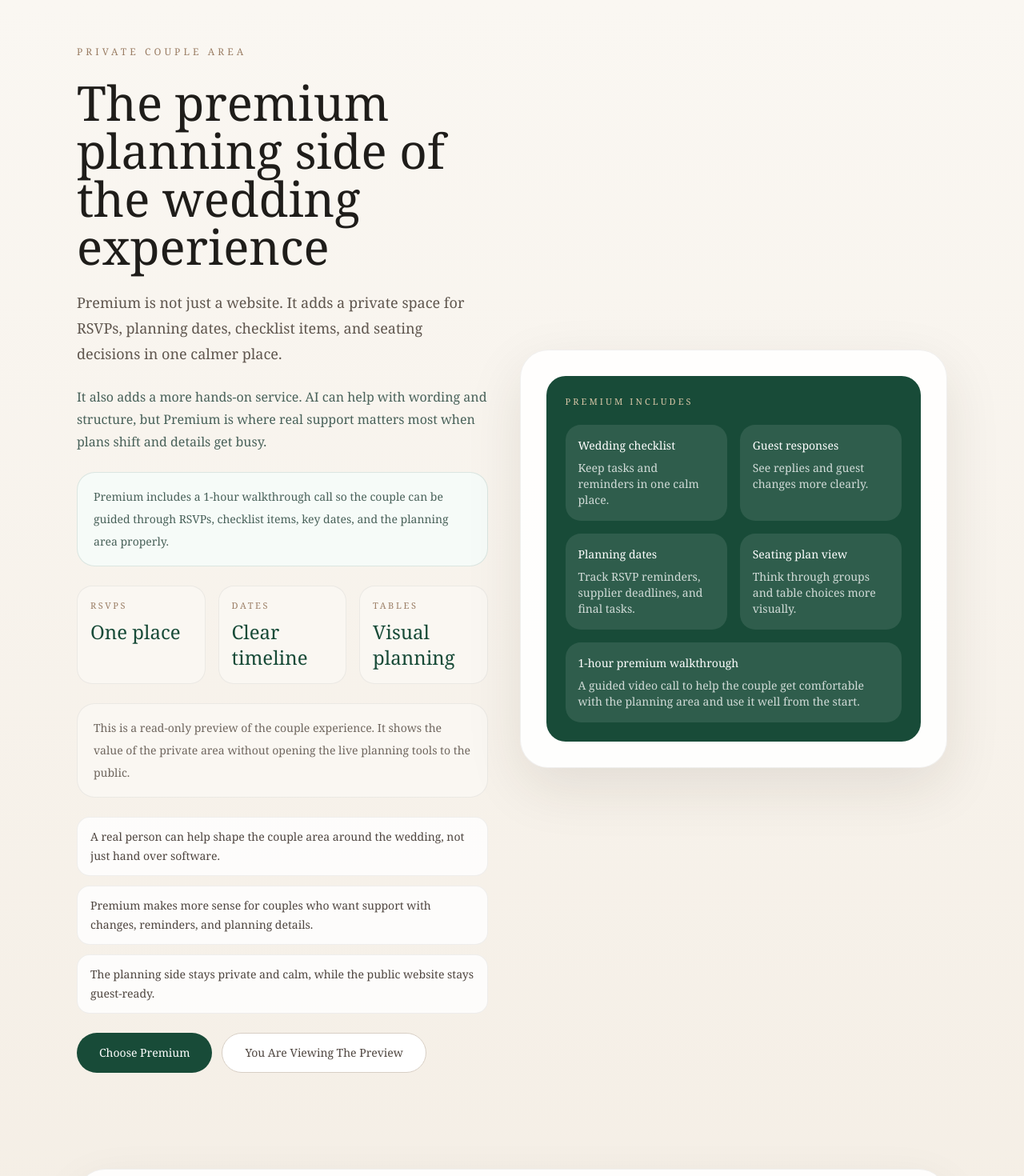
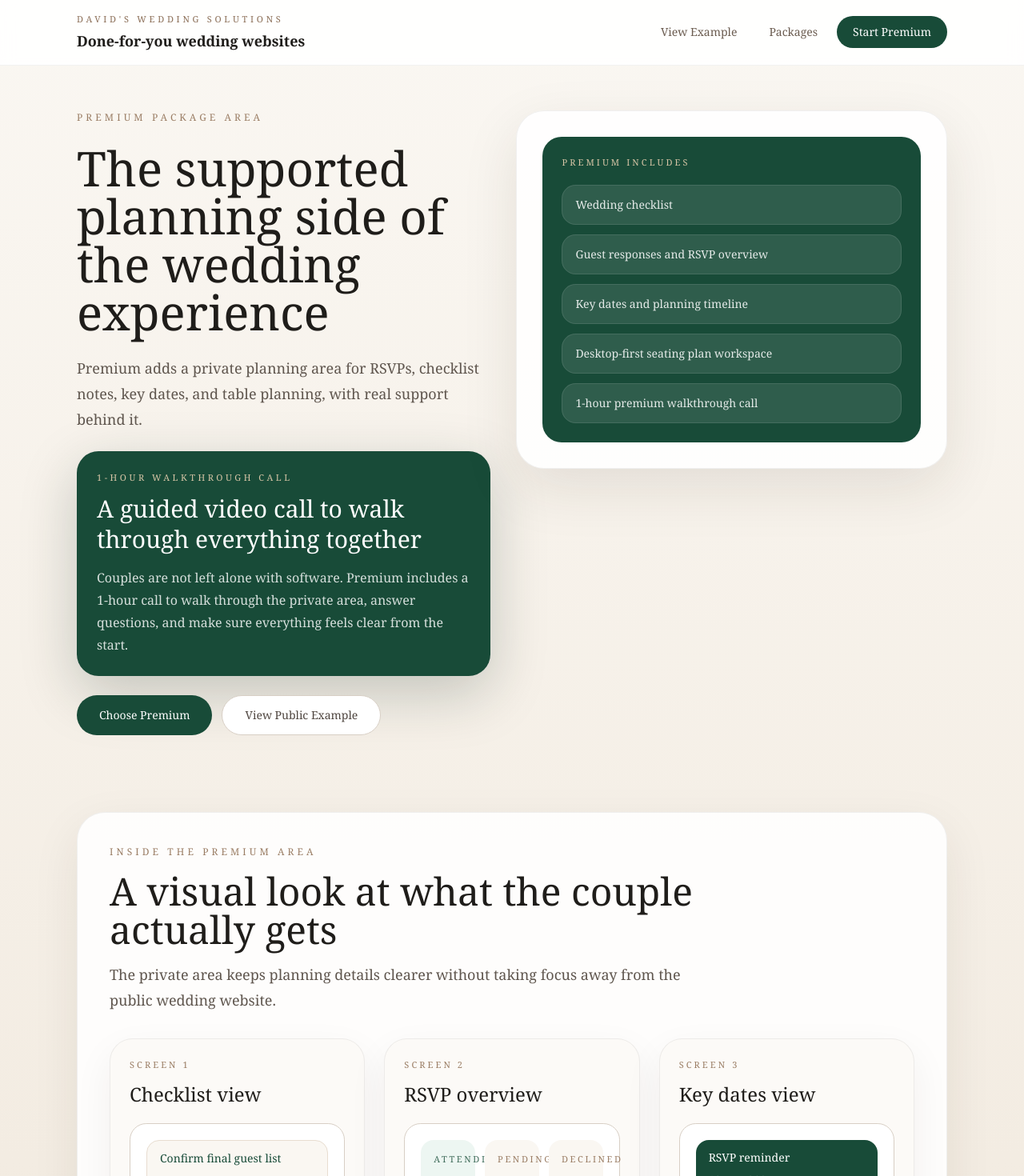
Before and after one commit to dh1612/wedding-website-platform, a Next.js app: page /couple-area in a window 1280 px wide. Shown: the top 1470 px of the page at 80% size. Built offline with nearby package versions, Linux system fonts and the light colour scheme.

Commit message:
Refocus premium page on support and simplify content

```diff
--- a/app/couple-area/page.tsx
+++ b/app/couple-area/page.tsx
@@ -23,117 +23,156 @@ const featureCards = [
   }
 ];
 
-const supportCards = [
-  "A real person can help shape the couple area around the wedding, not just hand over software.",
-  "Premium makes more sense for couples who want support with changes, reminders, and planning details.",
-  "The planning side stays private and calm, while the public website stays guest-ready."
+const includedItems = [
+  "Wedding checklist",
+  "Guest responses and RSVP overview",
+  "Key dates and planning timeline",
+  "Desktop-first seating plan workspace",
+  "1-hour premium walkthrough call"
 ];
 
 export default function CoupleAreaPage() {
   return (
     <main className="min-h-screen bg-[linear-gradient(180deg,#faf7f2_0%,#f3ece2_55%,#e8ddd0_100%)] text-[#1f1d1a]">
-      <section className="mx-auto w-full max-w-6xl px-6 pb-12 pt-14 lg:px-8 lg:pb-20">
-        <div className="grid gap-10 lg:grid-cols-[0.98fr_1.02fr] lg:items-center">
+      <header className="sticky top-0 z-30 border-b border-black/5 bg-white/90 backdrop-blur">
+        <div className="mx-auto flex w-full max-w-6xl items-center justify-between gap-4 px-6 py-4 lg:px-8">
+          <div>
+            <p className="text-[11px] uppercase tracking-[0.34em] text-[#8b6e56]">
+              David&apos;s Wedding Solutions
+            </p>
+            <p className="mt-1 text-lg font-semibold">Done-for-you wedding websites</p>
+          </div>
+
+          <nav className="hidden items-center gap-2 md:flex">
+            <Link
+              href="/#example"
+              className="rounded-full px-4 py-2 text-sm text-[#6b5c50] transition hover:bg-white"
+            >
+              View Example
+            </Link>
+            <Link
+              href="/#packages"
+              className="rounded-full px-4 py-2 text-sm text-[#6b5c50] transition hover:bg-white"
+            >
+              Packages
+            </Link>
+            <Link
+              href="/get-started?package=premium"
+              className="inline-flex items-center justify-center rounded-full bg-[#184b38] px-5 py-2.5 text-sm font-medium text-white transition hover:bg-[#215b45]"
+            >
+              Start Premium
+            </Link>
+          </nav>
+
+          <details className="relative md:hidden">
+            <summary className="flex h-11 w-11 cursor-pointer list-none items-center justify-center rounded-full border border-black/8 bg-white text-[#184b38] [&::-webkit-details-marker]:hidden">
+              <span className="text-2xl leading-none">≡</span>
+            </summary>
+            <div className="absolute right-0 top-[calc(100%+0.75rem)] w-72 rounded-[1.5rem] border border-black/6 bg-white p-4 shadow-[0_20px_50px_rgba(52,35,24,0.12)]">
+              <div className="flex flex-col gap-2">
+                <Link
+                  href="/#example"
+                  className="rounded-xl px-4 py-3 text-sm text-[#4e453f] hover:bg-[#faf7f2]"
+                >
+                  View Example
+                </Link>
+                <Link
+                  href="/#packages"
+                  className="rounded-xl px-4 py-3 text-sm text-[#4e453f] hover:bg-[#faf7f2]"
+                >
+                  Packages
+                </Link>
+                <Link
+                  href="/get-started?package=premium"
+                  className="mt-2 inline-flex items-center justify-center rounded-full bg-[#184b38] px-5 py-3 text-sm font-medium text-white"
+                >
+                  Start Premium
+                </Link>
+              </div>
+            </div>
+          </details>
+        </div>
+      </header>
+
+      <section className="mx-auto w-full max-w-6xl px-6 pb-12 pt-14 lg:px-8 lg:pb-16">
+        <div className="grid gap-8 lg:grid-cols-[0.98fr_1.02fr] lg:items-start">
           <div className="space-y-6">
-            <p className="text-[12px] uppercase tracking-[0.34em] text-[#9a7d64]">Private Couple Area</p>
+            <p className="text-[12px] uppercase tracking-[0.34em] text-[#9a7d64]">
+              Premium Package Area
+            </p>
             <h1 className="text-5xl leading-none sm:text-6xl">
-              The premium planning side of the wedding experience
+              The supported planning side of the wedding experience
             </h1>
             <p className="max-w-2xl text-lg leading-8 text-[#5f564e]">
-              Premium is not just a website. It adds a private space for RSVPs, planning dates, checklist items, and seating decisions in one calmer place.
+              Premium adds a private planning area for RSVPs, checklist notes, key dates, and
+              table planning, with real support behind it.
             </p>
-            <p className="max-w-2xl text-base leading-7 text-[#486159]">
-              It also adds a more hands-on service. AI can help with wording and structure, but
-              Premium is where real support matters most when plans shift and details get busy.
-            </p>
-            <div className="rounded-[1.4rem] border border-[#184b38]/12 bg-[#f6fbf8] px-5 py-4 text-sm leading-7 text-[#486159]">
-              Premium includes a 1-hour walkthrough call so the couple can be guided through RSVPs,
-              checklist items, key dates, and the planning area properly.
+
+            <div className="rounded-[1.7rem] border border-[#184b38]/14 bg-[#184b38] p-6 text-white shadow-[0_22px_70px_rgba(18,39,31,0.22)]">
+              <p className="text-[11px] uppercase tracking-[0.32em] text-[#d8c6a7]">
+                1-Hour Walkthrough Call
+              </p>
+              <h2 className="mt-3 text-3xl leading-tight">
+                A guided video call to walk through everything together
+              </h2>
+              <p className="mt-4 text-base leading-7 text-white/82">
+                Couples are not left alone with software. Premium includes a 1-hour call to walk
+                through the private area, answer questions, and make sure everything feels clear
+                from the start.
+              </p>
             </div>
-            <div className="grid gap-4 sm:grid-cols-3">
-              <div className="rounded-[1.2rem] border border-black/6 bg-[#faf7f2] px-4 py-4">
-                <p className="text-[11px] uppercase tracking-[0.24em] text-[#9a7d64]">RSVPs</p>
-                <p className="mt-2 text-2xl text-[#184b38]">One place</p>
-              </div>
-              <div className="rounded-[1.2rem] border border-black/6 bg-[#faf7f2] px-4 py-4">
-                <p className="text-[11px] uppercase tracking-[0.24em] text-[#9a7d64]">Dates</p>
-                <p className="mt-2 text-2xl text-[#184b38]">Clear timeline</p>
-              </div>
-              <div className="rounded-[1.2rem] border border-black/6 bg-[#faf7f2] px-4 py-4">
-                <p className="text-[11px] uppercase tracking-[0.24em] text-[#9a7d64]">Tables</p>
-                <p className="mt-2 text-2xl text-[#184b38]">Visual planning</p>
-              </div>
-            </div>
-            <div className="rounded-[1.4rem] border border-black/6 bg-[#faf7f2] px-5 py-4 text-sm leading-7 text-[#6f665e]">
-              This is a read-only preview of the couple experience. It shows the value of the private area without opening the live planning tools to the public.
-            </div>
-            <div className="grid gap-3">
-              {supportCards.map((item) => (
-                <div
-                  key={item}
-                  className="rounded-[1rem] border border-black/6 bg-white/80 px-4 py-3 text-sm leading-6 text-[#4e453f]"
-                >
-                  {item}
-                </div>
-              ))}
-            </div>
+
             <div className="flex flex-col gap-3 sm:flex-row">
               <Link
                 href="/get-started?package=premium"
                 className="inline-flex items-center justify-center rounded-full bg-[#184b38] px-7 py-3.5 text-center text-sm font-medium text-white transition hover:bg-[#215b45]"
-                style={{ color: "#ffffff", backgroundColor: "#184b38" }}
               >
                 Choose Premium
               </Link>
               <Link
-                href="/couple-area"
+                href="/wedding?theme=aegean-romance"
                 className="inline-flex items-center justify-center rounded-full border border-[#d8cfc5] bg-white px-7 py-3.5 text-center text-sm font-medium text-[#4e453f] transition hover:bg-[#faf7f2]"
-                style={{ color: "#4e453f", backgroundColor: "#ffffff" }}
               >
-                You Are Viewing The Preview
+                View Public Example
               </Link>
             </div>
           </div>
 
           <div className="rounded-[2.2rem] border border-black/6 bg-white/88 p-6 shadow-[0_24px_70px_rgba(52,35,24,0.1)] sm:p-8">
             <div className="rounded-[1.5rem] bg-[#184b38] p-6 text-white">
-              <p className="text-[11px] uppercase tracking-[0.28em] text-[#d8c6a7]">Premium Includes</p>
-              <div className="mt-5 grid gap-4 md:grid-cols-2">
-                <div className="rounded-[1.2rem] bg-white/10 p-4">
-                  <p className="text-sm font-medium">Wedding checklist</p>
-                  <p className="mt-2 text-sm text-white/78">Keep tasks and reminders in one calm place.</p>
-                </div>
-                <div className="rounded-[1.2rem] bg-white/10 p-4">
-                  <p className="text-sm font-medium">Guest responses</p>
-                  <p className="mt-2 text-sm text-white/78">See replies and guest changes more clearly.</p>
-                </div>
-                <div className="rounded-[1.2rem] bg-white/10 p-4">
-                  <p className="text-sm font-medium">Planning dates</p>
-                  <p className="mt-2 text-sm text-white/78">Track RSVP reminders, supplier deadlines, and final tasks.</p>
-                </div>
-                <div className="rounded-[1.2rem] bg-white/10 p-4">
-                  <p className="text-sm font-medium">Seating plan view</p>
-                  <p className="mt-2 text-sm text-white/78">Think through groups and table choices more visually.</p>
-                </div>
-                <div className="rounded-[1.2rem] bg-white/10 p-4 md:col-span-2">
-                  <p className="text-sm font-medium">1-hour premium walkthrough</p>
-                  <p className="mt-2 text-sm text-white/78">A guided video call to help the couple get comfortable with the planning area and use it well from the start.</p>
-                </div>
+              <p className="text-[11px] uppercase tracking-[0.28em] text-[#d8c6a7]">
+                Premium Includes
+              </p>
+              <div className="mt-5 grid gap-3">
+                {includedItems.map((item) => (
+                  <div
+                    key={item}
+                    className="rounded-[1.1rem] border border-white/10 bg-white/10 px-4 py-3 text-sm leading-6 text-white/88"
+                  >
+                    {item}
+                  </div>
+                ))}
               </div>
             </div>
           </div>
         </div>
       </section>
 
-      <section className="mx-auto w-full max-w-6xl px-6 py-6 lg:px-8 lg:py-10">
+      <section className="mx-auto w-full max-w-6xl px-6 py-4 lg:px-8 lg:py-8">
         <div className="rounded-[2.2rem] border border-black/6 bg-white/88 p-8 shadow-[0_20px_60px_rgba(52,35,24,0.08)] sm:p-10">
           <div className="max-w-3xl space-y-4">
-            <p className="text-[12px] uppercase tracking-[0.34em] text-[#9a7d64]">Inside The Experience</p>
-            <h2 className="text-4xl leading-none sm:text-5xl">A look at the kind of features included in the couple area</h2>
+            <p className="text-[12px] uppercase tracking-[0.34em] text-[#9a7d64]">
+              Inside The Premium Area
+            </p>
+            <h2 className="text-4xl leading-none sm:text-5xl">
+              A visual look at what the couple actually gets
+            </h2>
             <p className="text-lg leading-8 text-[#5f564e]">
-              Rather than opening the live private area from the sales page, this section shows the feel of it in a cleaner and more controlled way.
+              The private area keeps planning details clearer without taking focus away from the
+              public wedding website.
             </p>
           </div>
+
           <div className="mt-8 grid gap-6 xl:grid-cols-3">
             <div className="rounded-[1.8rem] border border-black/6 bg-[#fcfaf7] p-6 shadow-[0_18px_50px_rgba(52,35,24,0.06)]">
               <p className="text-[11px] uppercase tracking-[0.28em] text-[#9a7d64]">Screen 1</p>
@@ -220,7 +259,7 @@ export default function CoupleAreaPage() {
                 </div>
                 <div className="mt-4 rounded-[1rem] border border-[#e8ddd0] bg-[#faf7f2] px-4 py-3">
                   <p className="text-sm font-medium text-[#184b38]">A visual starting point for table planning</p>
-                  <p className="mt-2 text-sm text-[#6f665e]">Couples can think through groupings, awkward combinations, and top table choices before finalising the room plan.</p>
+                  <p className="mt-2 text-sm text-[#6f665e]">Best explored on desktop or tablet when the couple is ready to map things out properly.</p>
                 </div>
               </div>
             </div>
@@ -228,7 +267,7 @@ export default function CoupleAreaPage() {
         </div>
       </section>
 
-      <section className="mx-auto w-full max-w-6xl px-6 py-6 lg:px-8 lg:py-10">
+      <section className="mx-auto w-full max-w-6xl px-6 pb-16 pt-6 lg:px-8 lg:pb-24">
         <div className="grid gap-6 md:grid-cols-2 xl:grid-cols-4">
           {featureCards.map((card) => (
             <div
@@ -242,36 +281,6 @@ export default function CoupleAreaPage() {
           ))}
         </div>
       </section>
-
-      <section className="mx-auto w-full max-w-6xl px-6 pb-16 pt-6 lg:px-8 lg:pb-24">
-        <div className="rounded-[2.2rem] bg-[#184b38] p-8 text-white shadow-[0_26px_80px_rgba(18,39,31,0.24)] sm:p-10 lg:flex lg:items-end lg:justify-between lg:p-14">
-          <div className="max-w-2xl space-y-4">
-            <p className="text-[12px] uppercase tracking-[0.34em] text-[#d8c6a7]">Premium Support</p>
-            <h2 className="text-4xl leading-none sm:text-5xl">The website stays front and centre. Real support stays behind it.</h2>
-            <p className="text-lg leading-8 text-white/82">
-              This is where the Premium package earns its place. The website stays guest-facing and
-              elegant, while the couple gets a calmer private space and a real person helping when
-              the details start moving quickly.
-            </p>
-          </div>
-          <div className="mt-8 flex flex-col gap-3 sm:flex-row lg:mt-0">
-            <Link
-              href="/"
-              className="inline-flex items-center justify-center rounded-full bg-white px-7 py-3.5 text-center text-sm font-medium text-[#184b38] transition hover:bg-[#f3ece2]"
-              style={{ color: "#184b38", backgroundColor: "#ffffff" }}
-            >
-              Back To Homepage
-            </Link>
-            <Link
-              href="/get-started?package=premium"
-              className="inline-flex items-center justify-center rounded-full border border-white/24 px-7 py-3.5 text-center text-sm font-medium text-white transition hover:bg-white/10"
-              style={{ color: "#ffffff", borderColor: "rgba(255,255,255,0.24)" }}
-            >
-              Start Premium
-            </Link>
-          </div>
-        </div>
-      </section>
     </main>
   );
 }
```
